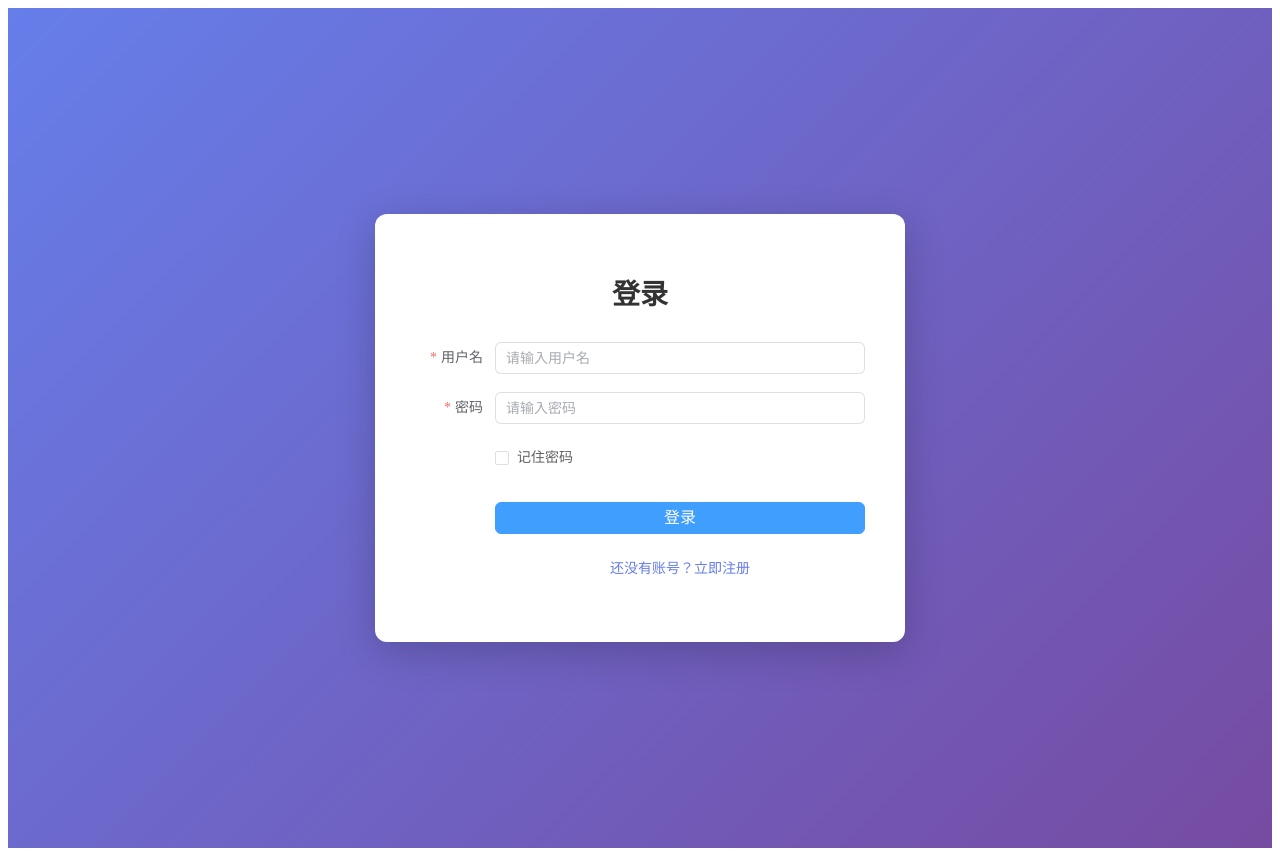
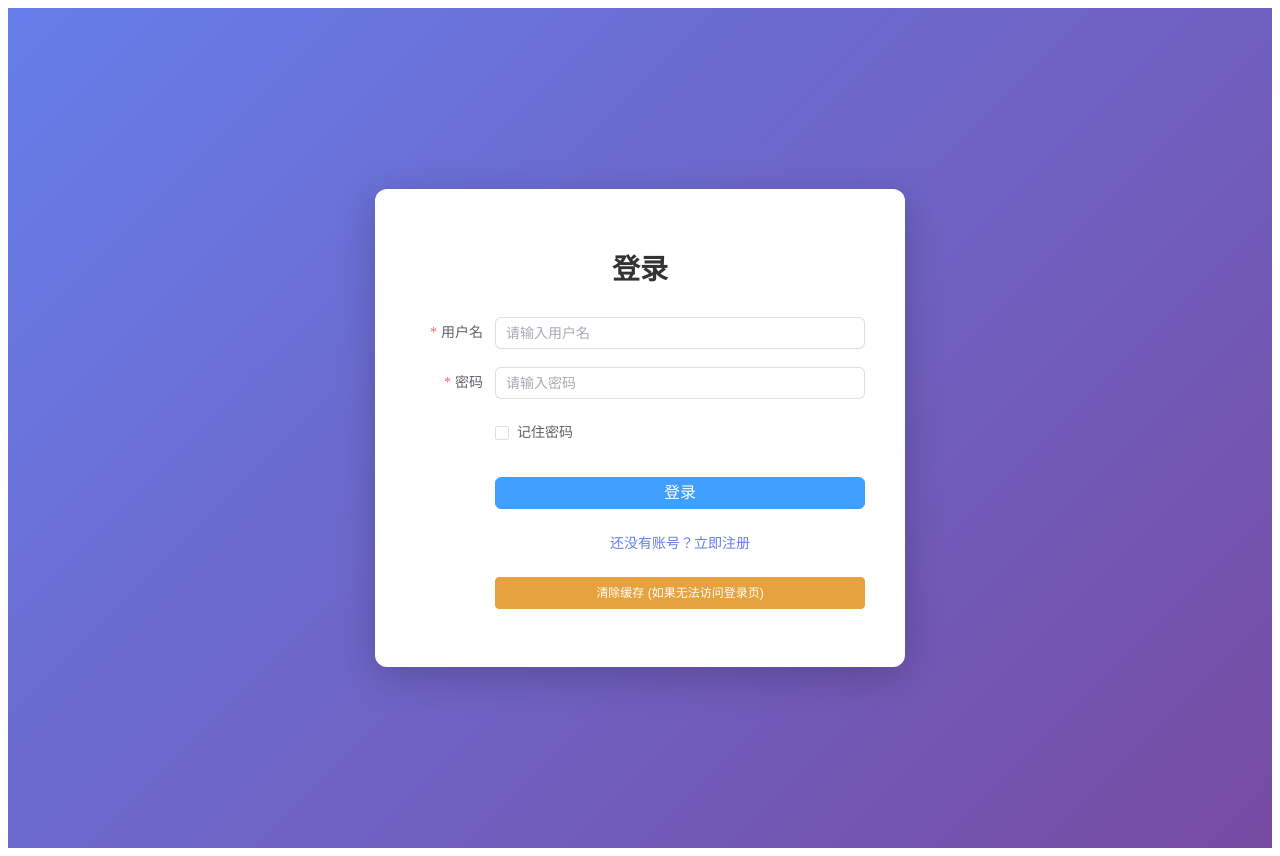
Before and after one commit to Brian809/OnlineShop, a Vue app in the folder VueOnlineShop/: page /login in a window 1280 px wide. Built offline with nearby package versions, Linux system fonts and the light colour scheme.

Commit message:
修复登录页面访问问题并添加调试功能
- 移除对已登录用户访问登录页的重定向限制
- 添加路由守卫调试日志
- 在登录页面添加清除缓存按钮，方便调试
- 修复 localStorage 中旧数据导致的重定向问题

```diff
--- a/VueOnlineShop/src/routers/index.js
+++ b/VueOnlineShop/src/routers/index.js
@@ -38,6 +38,13 @@ router.beforeEach((to, from, next) => {
   const isLoggedIn = userStore.isLoggedIn;
   const isAdmin = userStore.user?.isAdmin || false;
 
+  console.log('路由守卫:', {
+    to: to.path,
+    isLoggedIn,
+    isAdmin,
+    user: userStore.user
+  });
+
   // 检查是否需要登录
   if (to.meta.requiresAuth && !isLoggedIn) {
     ElMessage.warning('请先登录');
@@ -51,10 +58,7 @@ router.beforeEach((to, from, next) => {
     ElMessage.error('需要管理员权限');
     next({ path: '/' });
   }
-  // 如果已登录用户访问登录页，重定向到首页
-  else if (to.path === '/login' && isLoggedIn) {
-    next({ path: '/' });
-  }
+  // 移除对已登录用户访问登录页的限制 - 允许访问
   else {
     next();
   }
--- a/VueOnlineShop/src/views/Login.vue
+++ b/VueOnlineShop/src/views/Login.vue
@@ -75,6 +75,16 @@
             {{ isLogin ? '还没有账号？立即注册' : '已有账号？立即登录' }}
           </el-button>
         </el-form-item>
+
+        <el-form-item>
+          <el-button
+            type="warning"
+            @click="clearLocalStorage"
+            style="width: 100%; font-size: 12px;"
+          >
+            清除缓存 (如果无法访问登录页)
+          </el-button>
+        </el-form-item>
       </el-form>
     </div>
   </div>
@@ -127,6 +137,18 @@ const validateConfirmPassword = (rule, value, callback) => {
   } else {
     callback()
   }
+}
+
+// 清除 localStorage
+const clearLocalStorage = () => {
+  localStorage.removeItem('user')
+  localStorage.removeItem('token')
+  localStorage.removeItem('remembered_user')
+  userStore.clearUser()
+  ElMessage.success('缓存已清除，请刷新页面')
+  setTimeout(() => {
+    window.location.reload()
+  }, 1000)
 }
 
 const rules = computed(() => ({
```
